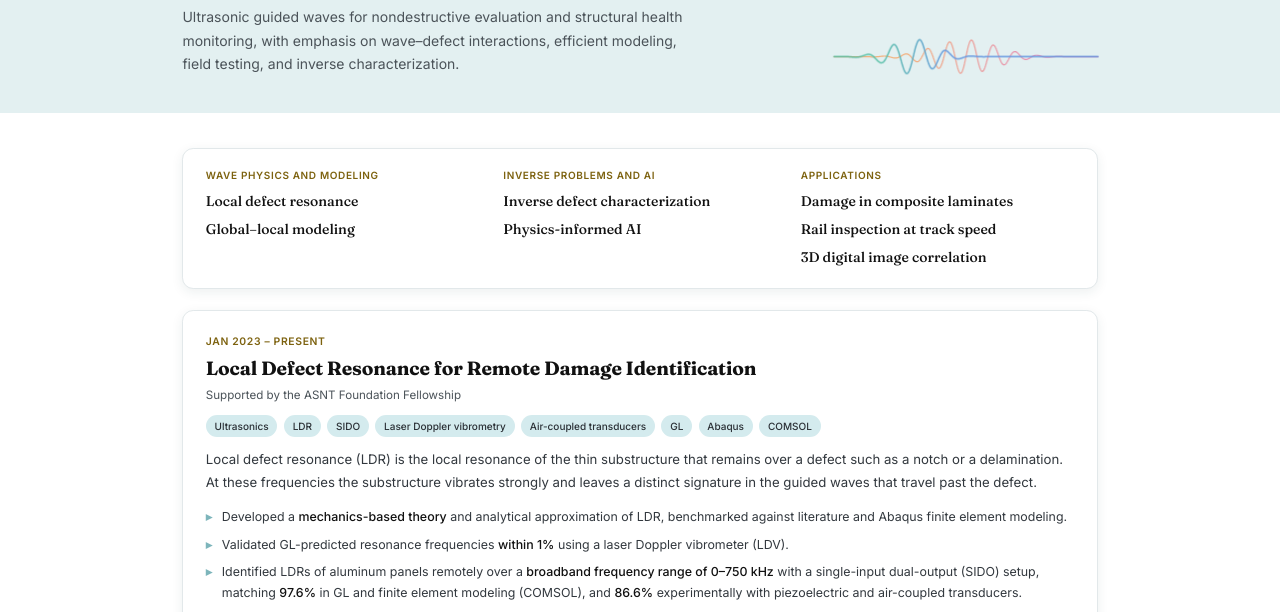
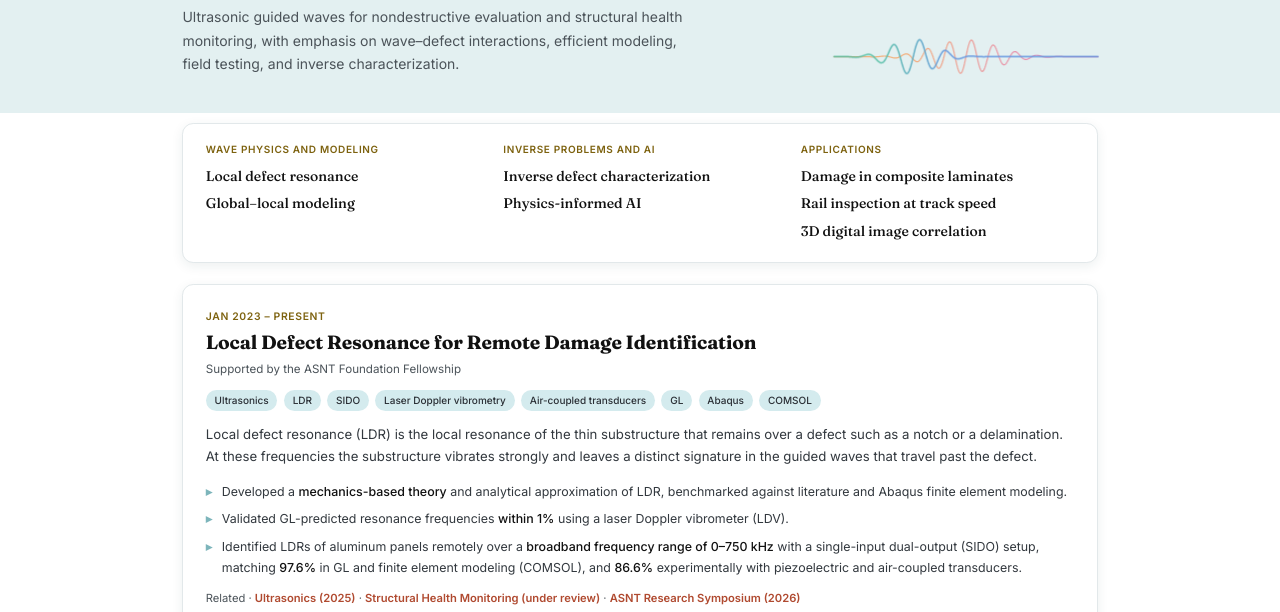
Before and after one commit to mingyue-zhang-research/mingyue-zhang-research.github.io, a plain HTML site: page research.html in a window 1280 px wide. Shown: the part 170-782 px from the top of the page. Drawn offline with Linux system fonts and the light colour scheme.

Commit message:
Add files via upload

```diff
--- a/research.html
+++ b/research.html
@@ -54,7 +54,7 @@
        class="project"          figure in a column beside the text
        class="project fig-wide" wide figure below the text
        class="project no-fig"   text only (add a <figure> later) -->
-  <section class="section" style="padding-top:44px">
+  <section class="section" style="padding-top:12px">   <!-- 12 px below the blue title band (user, 11-23; was 44px, briefly 0) -->
     <div class="container">
 
       <!-- Project index (user, 11-23): grouped jump links to the cards below -->
```
Also changed, not shown: publications.html (+1 -1 lines).
